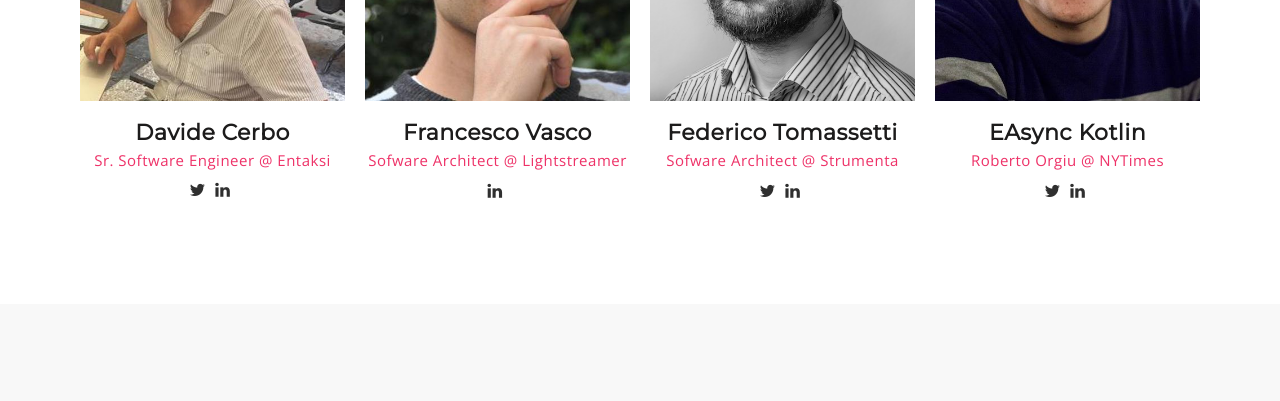
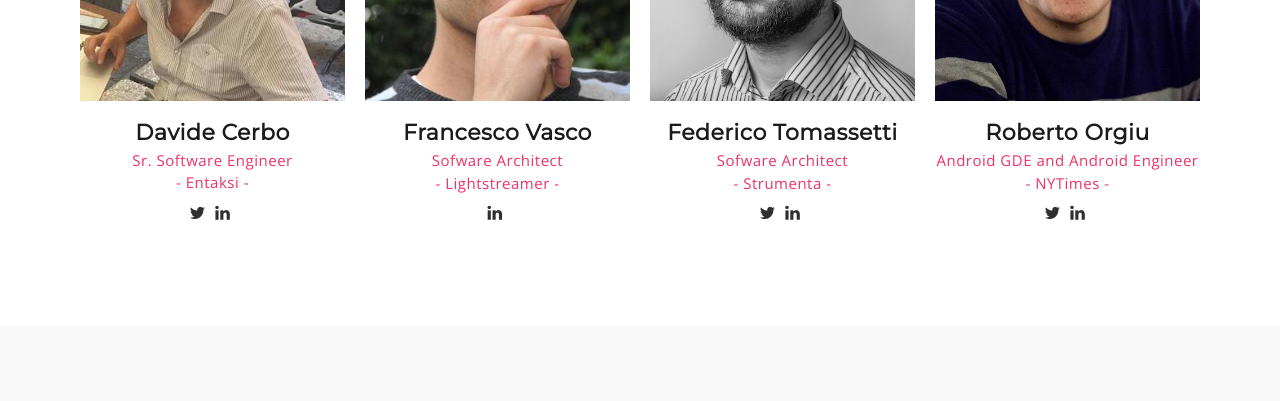
Before and after one commit to devdayit/knightrome2018, a plain HTML site: page index.html in a window 1280 px wide. Shown: the part 3080-3481 px from the top of the page. Drawn offline with nearby package versions, Linux system fonts and the light colour scheme.

Commit message:
fixed speaker layout

```diff
--- a/index.html
+++ b/index.html
@@ -366,7 +366,7 @@
 										<img src="assets/images/davide570.jpg" alt="speaker img">
 										<div class="mu-single-speakers-info">
 											<h3>Davide Cerbo</h3>
-											<p>Sr. Software Engineer @ Entaksi</p>
+											<p>Sr. Software Engineer <br /> - Entaksi - </p>
 											<ul class="mu-single-speakers-social">
 												<li><a href="https://twitter.com/davide_cerbo" target="_blank"><i class="fa fa-twitter"></i></a></li>
 												<li><a href="https://www.linkedin.com/in/davidecerbo/" target="_blank"><i class="fa fa-linkedin"></i></a></li>
@@ -380,7 +380,7 @@
 										<img src="assets/images/francesco570.jpg" alt="speaker img">
 										<div class="mu-single-speakers-info">
 											<h3>Francesco Vasco</h3>
-											<p>Sofware Architect @ Lightstreamer</p>
+											<p>Sofware Architect <br /> - Lightstreamer - </p>
 											<ul class="mu-single-speakers-social">
 												<li><a href="https://www.linkedin.com/in/francescovasco/" target="_blank"><i class="fa fa-linkedin"></i></a></li>
 											</ul>
@@ -394,7 +394,7 @@
 										<img src="assets/images/federico570.jpg" alt="speaker img">
 										<div class="mu-single-speakers-info">
 											<h3>Federico Tomassetti</h3>
-											<p>Sofware Architect @ Strumenta</p>
+											<p>Sofware Architect <br /> - Strumenta - </p>
 											<ul class="mu-single-speakers-social">
 												<li><a href="https://twitter.com/ftomasse" target="_blank"><i class="fa fa-twitter"></i></a></li>
 												<li><a href="https://www.linkedin.com/in/federicotomassetti/" target="_blank"><i class="fa fa-linkedin"></i></a></li>
@@ -407,8 +407,8 @@
 									<div class="mu-single-speakers">
 										<img src="assets/images/roberto570.jpg" alt="speaker img">
 										<div class="mu-single-speakers-info">
-											<h3>EAsync Kotlin</h3>
-											<p>Roberto Orgiu @ NYTimes</p>
+											<h3>Roberto Orgiu</h3>
+											<p>Android GDE and Android Engineer <br /> - NYTimes - </p>
 											<ul class="mu-single-speakers-social">
 												<li><a href="https://twitter.com/_tiwiz"><i class="fa fa-twitter"></i></a></li>
 												<li><a href="https://www.linkedin.com/in/robertoorgiu"><i class="fa fa-linkedin"></i></a></li>
```
